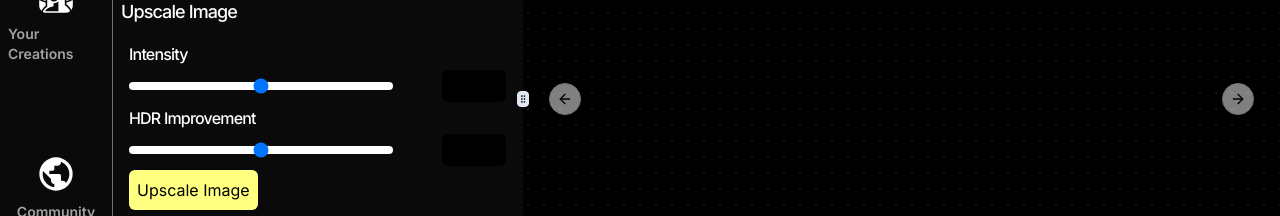
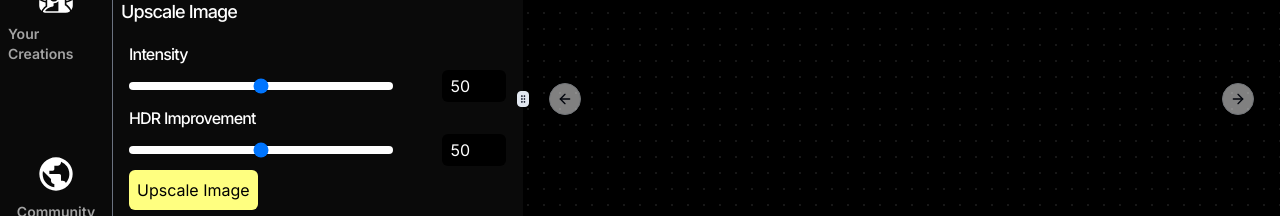
Before and after one commit to themuffineman/pendora, a Next.js app: page /dashboard in a window 1280 px wide. Shown: the part 338-554 px from the top of the page. Built offline with nearby package versions, Linux system fonts and the light colour scheme.

Commit message:
Image upscale input states

```diff
--- a/app/dashboard/page.jsx
+++ b/app/dashboard/page.jsx
@@ -12,6 +12,8 @@ import ImageUpscale from "@/components/ImageUpscale";
 const Page = ()=>{
     const [imagesNumber, setImagesNumber] = useState(1)
     const [aspectRatio, setAspectRatio] = useState(config.aspect_ratios[2])
+    const [hdr, setHdr] = useState(50)
+    const [upscaleIntensity, setUpscaleIntensity] = useState(50)
 
 
     const changeAspectRatio = (aspect)=>{
@@ -49,7 +51,7 @@ const Page = ()=>{
 
                 <div className="flex flex-col gap-2 w-full border-b p-2 border-neutral-500">
                     <label className="text-white text-lg tracking-tighter font-medium">Upscale Image</label>
-                    <ImageUpscale/>
+                    <ImageUpscale hdr={hdr} setHdr={setHdr} upscaleIntensity={upscaleIntensity} setUpscaleIntensity={setUpscaleIntensity}/>
                 </div>
 
 
--- a/components/ImageUpscale.jsx
+++ b/components/ImageUpscale.jsx
@@ -1,20 +1,19 @@
-import React from 'react'
 
-const ImageUpscale = () => {
+const ImageUpscale = ({hdr, upscaleIntensity, setHdr, setUpscaleIntensity}) => {
   return (
     <div className='w-full p-2 flex flex-col gap-1'>
         <div className='flex flex-col gap-1 w-full'>
             <label className="text-white text-md tracking-tighter font-medium">Intensity</label>
             <div className='flex justify-between items-center w-full'>
-                <input type="range" min="0" max="100" className="block w-[70%] h-2 appearance-none rounded-full bg-white focus:outline-none"/>
-                <input type="number" className="w-16 h-8 appearance-none focus:outline-white outline-1 bg-black text-white rounded-md p-2"/>
+                <input value={upscaleIntensity} onChange={(e)=> setUpscaleIntensity(e.target.value)} type="range" min="0" max="100" className="block w-[70%] h-2 appearance-none rounded-full bg-white focus:outline-none"/>
+                <input value={upscaleIntensity} onChange={(e)=> setUpscaleIntensity(e.target.value)} type="number" className="w-16 h-8 appearance-none focus:outline-white outline-1 bg-black text-white rounded-md p-2"/>
             </div>
         </div>
         <div className='flex flex-col gap-1 w-full'>
             <label className="text-white text-md tracking-tighter font-medium">HDR Improvement</label>
             <div className='flex justify-between items-center w-full'>
-                <input type="range" min="0" max="100" className="block w-[70%] h-2 appearance-none rounded-full bg-white focus:outline-none"/>
-                <input type="number" className="w-16 h-8 appearance-none focus:outline-white outline-1 bg-black text-white rounded-md p-2"/>
+                <input value={hdr} onChange={(e)=> setHdr(e.target.value)} type="range" min="0" max="100" className="block w-[70%] h-2 appearance-none rounded-full bg-white focus:outline-none"/>
+                <input value={hdr} onChange={(e)=> setHdr(e.target.value)} type="number" className="w-16 h-8 appearance-none focus:outline-white outline-1 bg-black text-white rounded-md p-2"/>
             </div>
         </div>
         <div>
--- a/components/components.module.css
+++ b/components/components.module.css
@@ -28,9 +28,3 @@
 .leftgrid{
     grid-template-columns: repeat(auto-fill, minmax(100px, 1fr))
 }
-
-input::-webkit-outer-spin-button,
-input::-webkit-inner-spin-button {
-  -webkit-appearance: none;
-  margin: 0;
-}
```
